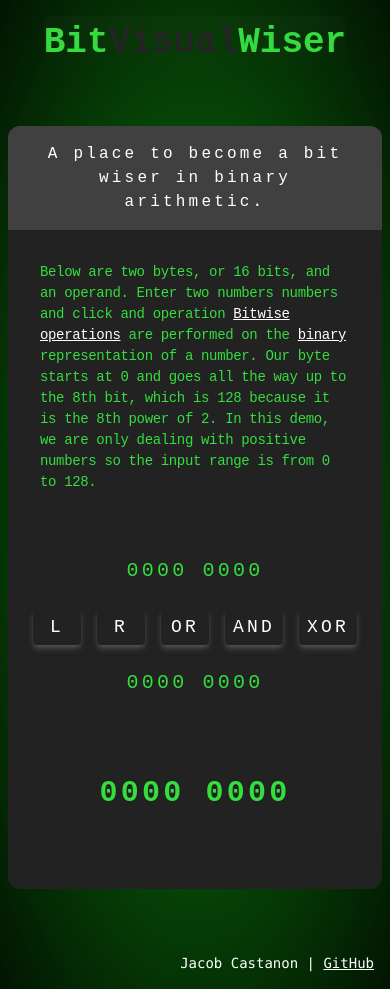
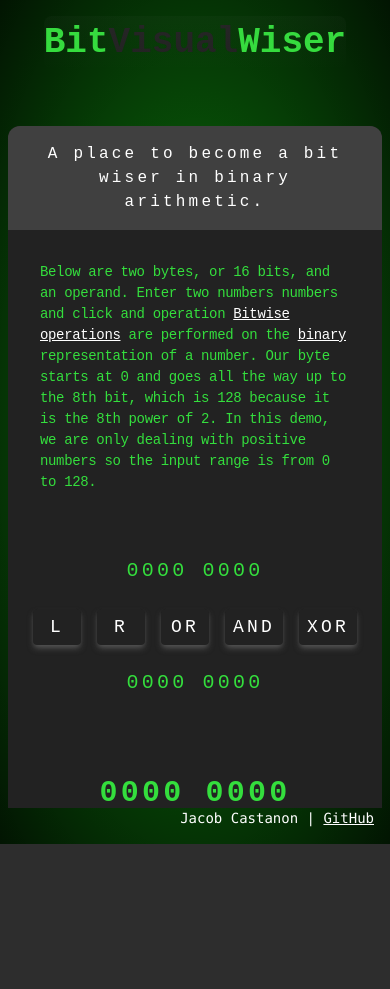
Before and after one commit to jacastanon01/BitVisualWise, a React (Vite) app: page / in a window 390 px wide. After the commit the page ends 844 px from the top, so only its background shows below. Built offline with nearby package versions, Linux system fonts and the light colour scheme.

Commit message:
resolved footer issue

```diff
--- a/src/App.tsx
+++ b/src/App.tsx
@@ -3,7 +3,7 @@ import Home from './components/Home';
 
 function App() {
   return (
-    <div className='relative container min-h-[75dvh] p-4 md:mx-auto px-2 sm:px-8 md:px-16'>
+    <div className='flex flex-col justify-between size-full container min-h-[75dvh] p-4 md:mx-auto px-2 sm:px-8 md:px-16'>
       <Home />
       <Footer />
     </div>
--- a/src/components/Home/index.tsx
+++ b/src/components/Home/index.tsx
@@ -2,7 +2,7 @@ import InputShell from '../InputShell';
 import Title from '../Title';
 
 const Home = () => (
-  <main className='relative font-ubuntu mb-16 overflow-hidden'>
+  <main className='relative font-ubuntu overflow-hidden'>
     <Title />
     <InputShell />
   </main>
--- a/src/index.css
+++ b/src/index.css
@@ -14,6 +14,10 @@
   text-rendering: optimizeLegibility;
   -webkit-font-smoothing: antialiased;
   -moz-osx-font-smoothing: grayscale;
+}
+
+#root {
+  height: 100dvh;
 }
 
 input {
```
